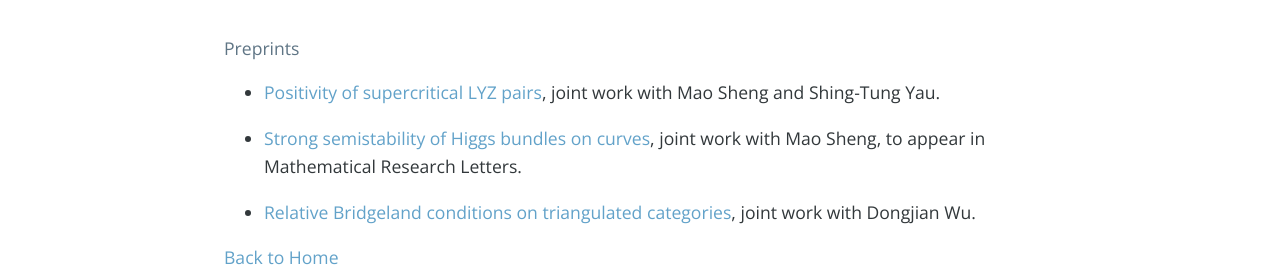
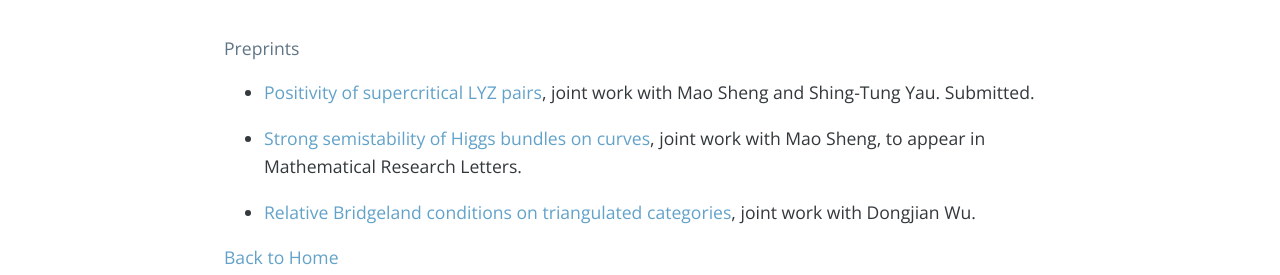
Before and after one commit to bowenl-math/bowenl-math.github.io, a Jekyll site: the page built from preprints.md, in a window 1280 px wide. Shown: the part 247-522 px from the top of the page. Built offline with Jekyll 4.4.1, drawn with Linux system fonts in a browser that asks for light colours; nearby versions of some CDN libraries; our own code applies the rules of GitHub Pages for plain Markdown files; comment, search, counter and statistics services are not loaded.

Commit message:
Mark positivity preprint as Submitted

```diff
--- a/preprints.md
+++ b/preprints.md
@@ -1,5 +1,5 @@
 #### Preprints
-* [Positivity of supercritical LYZ pairs](https://arxiv.org/abs/2610.31233), joint work with Mao Sheng and Shing-Tung Yau.
+* [Positivity of supercritical LYZ pairs](https://arxiv.org/abs/2610.31233), joint work with Mao Sheng and Shing-Tung Yau. Submitted.
 
 * [Strong semistability of Higgs bundles on curves](https://arxiv.org/abs/2505.15142), joint work with Mao Sheng, to appear in Mathematical Research Letters.
 
```
